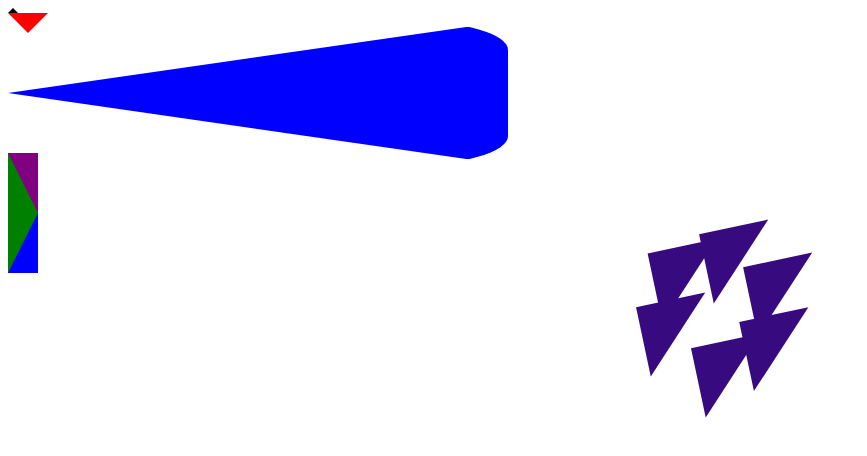
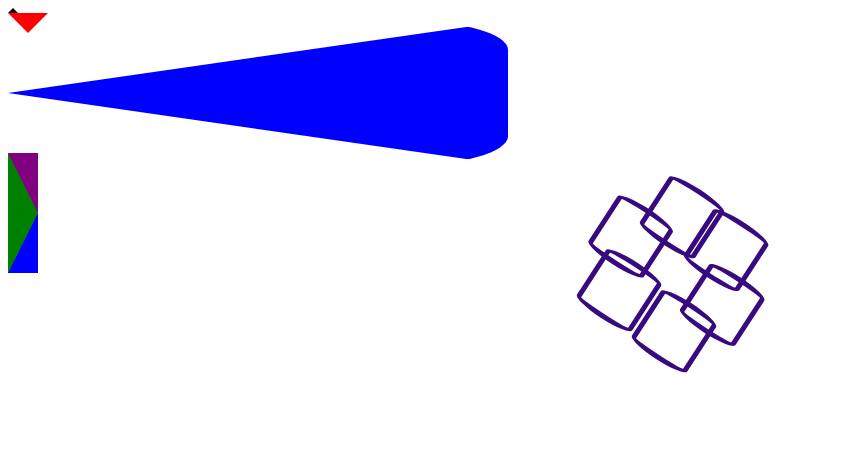
Before and after one commit to risingBirdSong/css_play, a React (Vite) app: page / in a window 1280 px wide. Shown: the top 456 px of the page, without its empty margins (0-867 px from the left). Built offline with nearby package versions, Linux system fonts and the light colour scheme.

Commit message:
save with a border radius ratio

```diff
--- a/componenents/Pedal.tsx
+++ b/componenents/Pedal.tsx
@@ -20,18 +20,18 @@ const Pedal = (props: PedalProps) => {
         // backgroundColor: `rgb(100, 1, 10)`,
         // padding: "100px",
         // margin: "80px",
-        // overflow: "hidden",
+        overflow: "hidden",
         position: "absolute",
         border: "5px solid gold",
-        height: "0px",
-        width: "0px",
+        height: props.backAndForth,
+        width: props.backAndForth,
         top: props.top,
         left: props.left,
-        // borderRadius: "100%",
-        borderTop: `50px solid ${colStr}`,
-        borderRight: `50px solid transparent`,
-        borderBottom: `50px solid transparent`,
-        borderLeft: `50px solid transparent`,
+        borderRadius: "20px/100px",
+        borderTop: `5px solid ${colStr}`,
+        borderRight: `5px solid  ${colStr}`,
+        borderBottom: `5px solid  ${colStr}`,
+        borderLeft: `5px solid  ${colStr}`,
 
         // transform: ``,
         transform: `translate(${props.transX}px, ${props.transY}px) rotate(${props.rotateAmount}deg)`,
```
Also changed, not shown: 2 other files (tests, documents, lock files or other folders).
